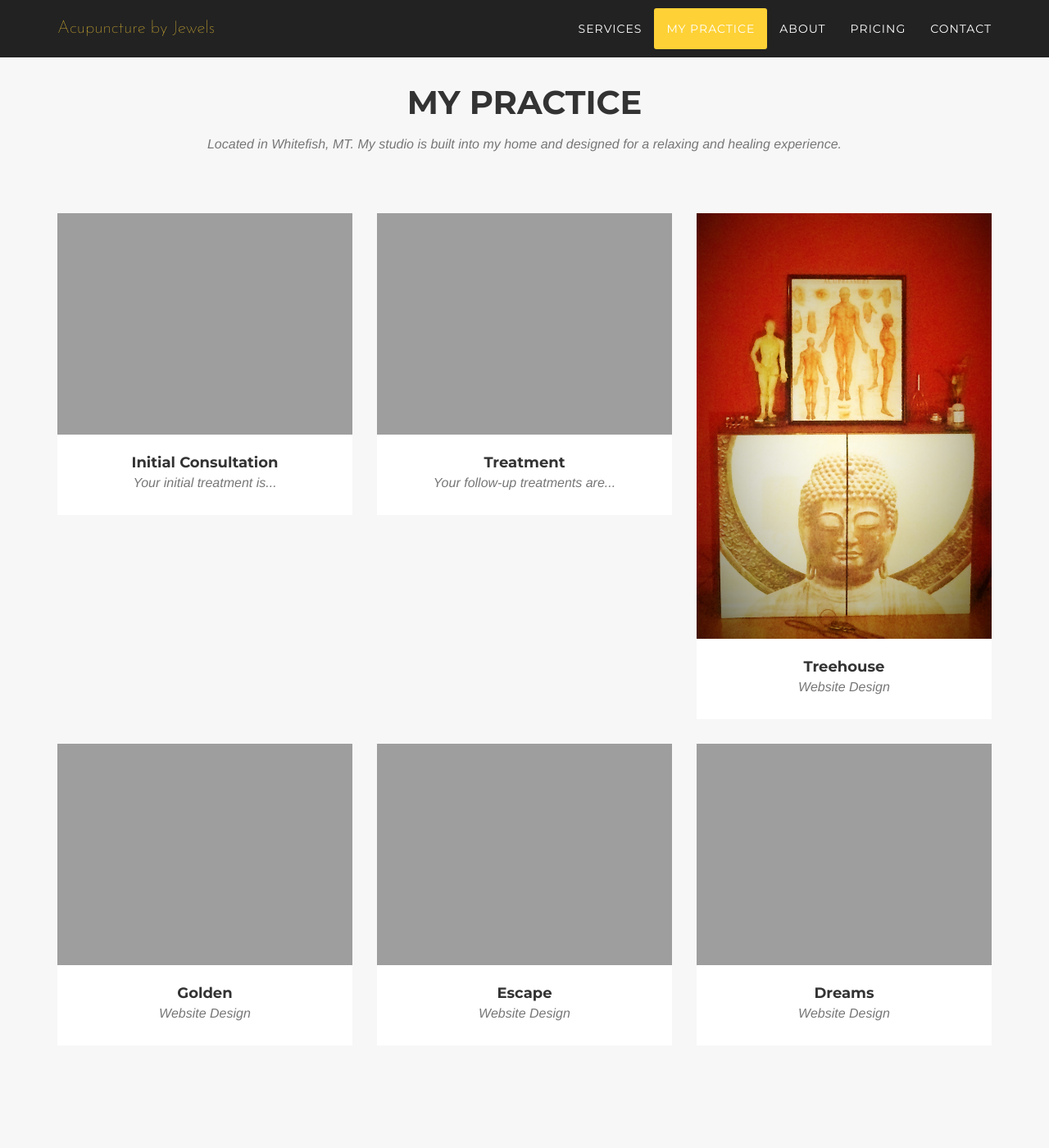
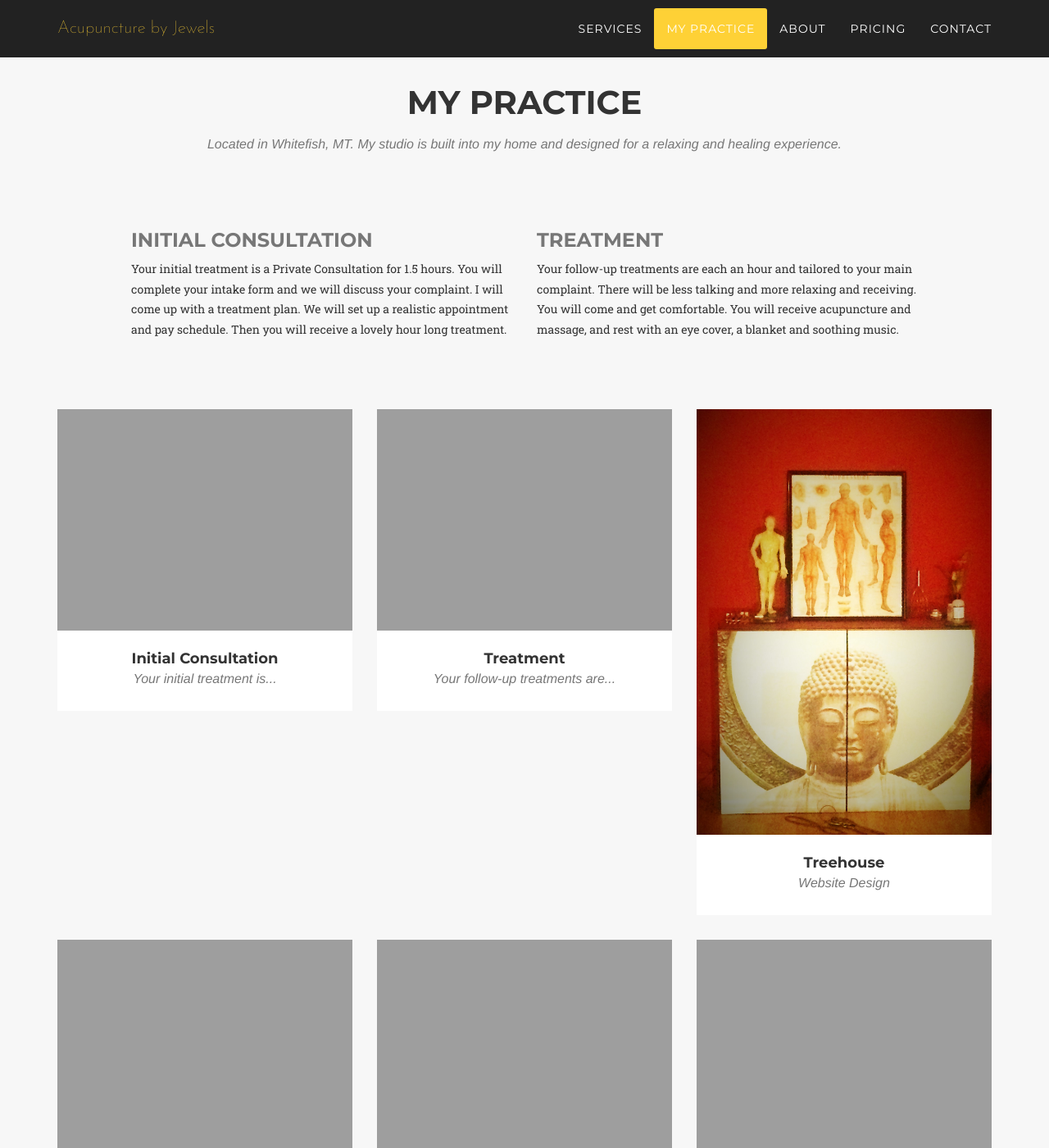
Before and after one commit to asimpletune/acupuncturebyjewels, a Jekyll site: the page built from pages/index.html, in a window 1280 px wide and 1400 px high, scrolled down 1548 px. Shown: the whole window at 82% size. Built offline with Jekyll 4.4.1, drawn with Linux system fonts in a browser that asks for light colours; some web fonts are replaced.

Commit message:
Add information about process under #my-practice

```diff
--- a/css/styles.scss
+++ b/css/styles.scss
@@ -17,3 +17,12 @@
 
   padding-bottom: 75px;
 }
+
+#portfolio {
+  .process {
+    margin: 0 75px 15px;
+  }
+  .gallery {
+    margin-top: 75px;
+  }
+}
--- a/pages/index.html
+++ b/pages/index.html
@@ -51,12 +51,20 @@ permalink: /index
 <!-- My Practice Section -->
 <section id="portfolio" class="bg-light-gray">
     <div class="container editable">
-        <div class="row">
+        <div class="row heading">
             <div class="col-lg-12 text-center">
                 {{ site.content | where:"id", "/content/my-practice/heading" }}
             </div>
         </div>
-        <div class="row">
+        <div class="row process">
+            <div class="col-lg-6 text-left">
+                {{ site.content | where:"id", "/content/my-practice/initial-consultation" }}
+            </div>
+            <div class="col-lg-6 text-left">
+                {{ site.content | where:"id", "/content/my-practice/follow-up" }}
+            </div>
+        </div>
+        <div class="row gallery">
             <div class="col-md-4 col-sm-6 portfolio-item">
                 <a href="#portfolioModal1" class="portfolio-link" data-toggle="modal">
                     <div class="portfolio-hover">
```
Also changed, not shown: _content/my-practice/follow-up.md (added, +5 -0 lines), _content/my-practice/initial-consultation.md (added, +8 -0 lines).
